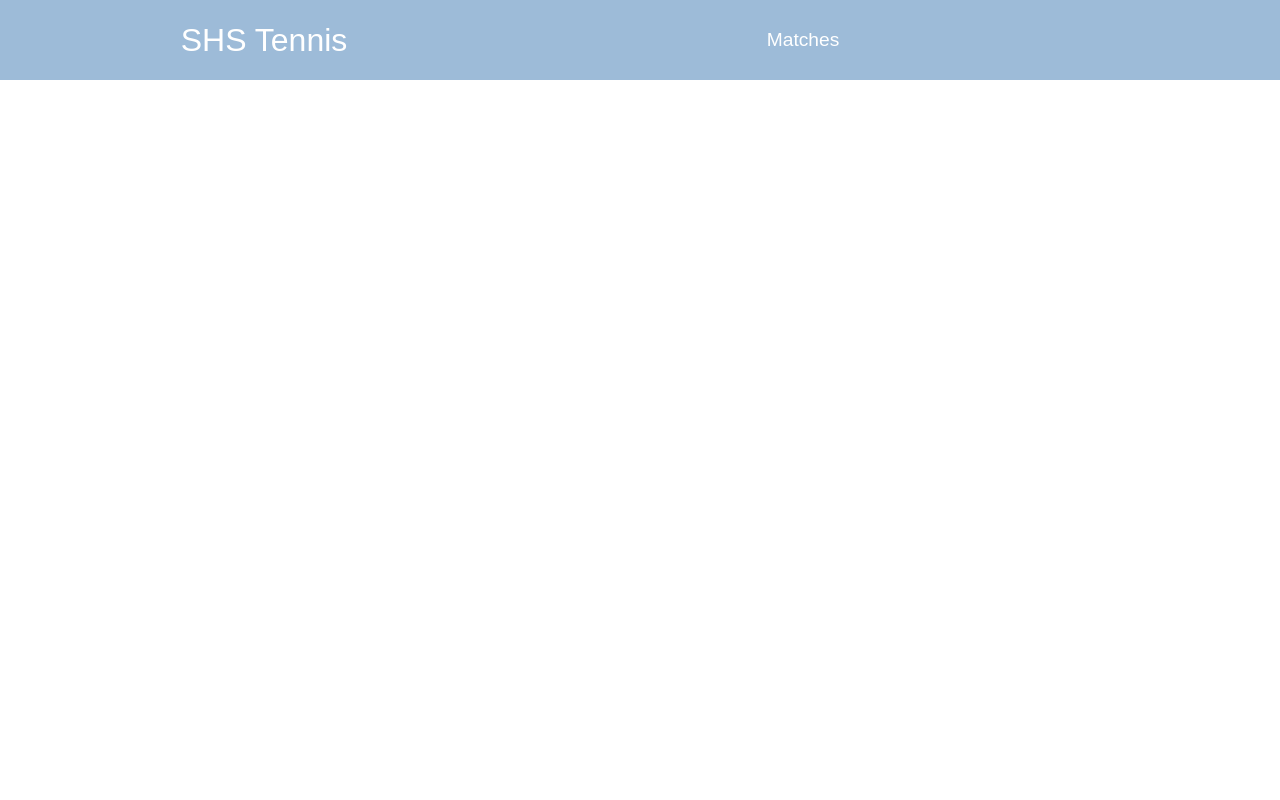
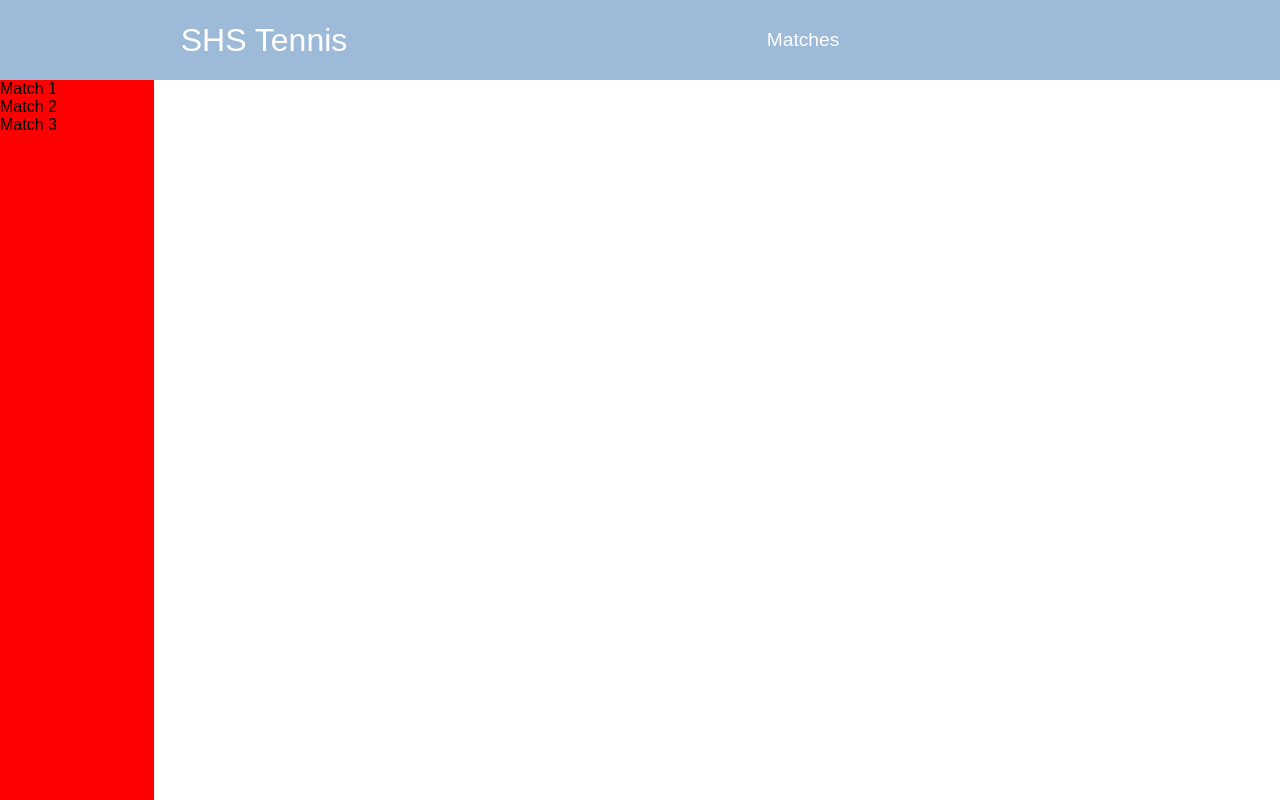
Before and after one commit to RunzeZ0710/SHS-Tennis-Team-Website, a React (Create React App) app: page /matches in a window 1280 px wide. Before the commit this address had no page. Shown: the top 800 px of the page. Built offline with nearby package versions, Linux system fonts and the light colour scheme.

Commit message:
Routing to Matches

```diff
--- a/src/App.js
+++ b/src/App.js
@@ -1,9 +1,9 @@
 import './App.css';
 import Navbar from './components/Navbar.js';
-import Matches from './components/Matches';
 import Body from './components/Body'
 import {BrowserRouter as Router, Routes, Route} from 'react-router-dom';
 import Home from './components/pages/Home.js';
+import Matches from './components/pages/Matches.js';
 
 function App() {
   return (
@@ -12,6 +12,7 @@ function App() {
         <Navbar/>
         <Routes>
           <Route exact path = "/" element={<Home/>}/>;
+          <Route exact path = "/matches" element={<Matches/>}/>;
         </Routes>
       </Router>
     </div>
--- a/src/components/Matches.js
+++ b/src/components/MatchesBar.js
@@ -1,5 +1,5 @@
 import React from "react";
-import "../components/Matches.css";
+import "../components/MatchesBar.css";
 
 function Matches(){
     return(
--- a/src/components/Navbar.js
+++ b/src/components/Navbar.js
@@ -12,7 +12,7 @@ function Navbar(){
                 </Link>
                 <ul className = "nav-menu">
                     <li className = "nav-item">
-                        <Link to="/matches" className="nav-links">
+                        <Link to="/Matches" className="nav-links">
                             Matches
                         </Link>
                     </li>
--- a/src/components/pages/Home.js
+++ b/src/components/pages/Home.js
@@ -1,13 +1,11 @@
 import React from "react";
 import '../../App.css';
-import Matches from '../Matches';
 import Body from "../Body";
 
 
 function Home(){
     return(
         <>
-        <Matches/>
         <Body/>
         </>
     );
--- /dev/null
+++ b/src/components/pages/Matches.js
@@ -0,0 +1,14 @@
+import React from "react";
+import '../../App.css';
+import MatchesBar from '../MatchesBar';
+
+
+function Matches(){
+    return(
+        <>
+        <MatchesBar/>
+        </>
+    );
+}
+
+export default Matches;
```
Also changed, not shown: src/components/MatchesBar.css (renamed from src/components/Matches.css).
